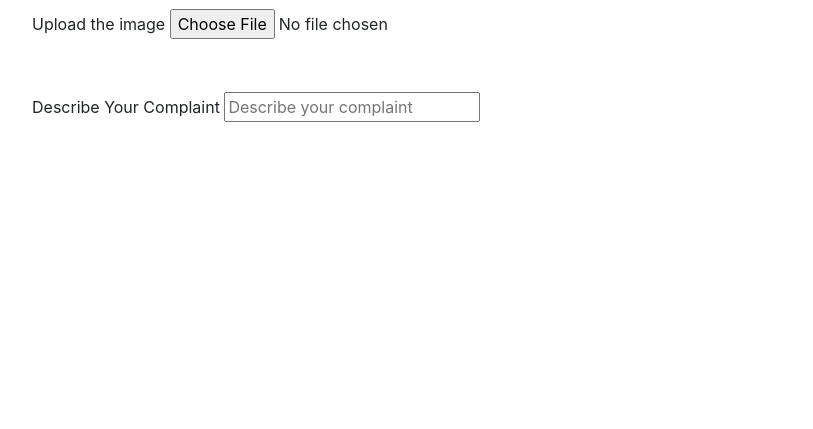
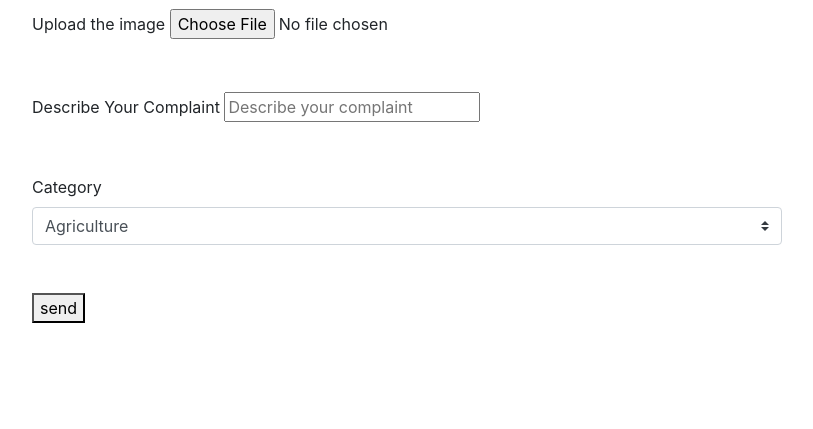
Before and after one commit to ManaliMunot/NM393_Stochastic, a Flask app: template Flask_server/templates/user.html in a window 1280 px wide. Shown: the part 371-800 px from the top of the page, without its empty margins (38-851 px from the left). Run offline with Flask 2, Linux system fonts and the light colour scheme; the template is opened without the code that fills it, so the values that code supplies are empty; some libraries are stand-ins or nearby versions.

Commit message:
user complete

```diff
--- a/Flask_server/templates/user.html
+++ b/Flask_server/templates/user.html
@@ -82,7 +82,33 @@
                     <label>Describe Your Complaint</label>
                   <input type="text" placeholder="Describe your complaint">
                   </div>
+                  <div class="mt-5">
+
+                      <label>Category</label>
+
+
+                    <select class="custom-select">
+                    <option value="0">Agriculture</option>
+                    <option value="1">Forestry</option>
+                    <option value="2">E-governance</option>
+                    <option value="3">Water</option>
+                    <option value="4">Tourism</option>
+                    <option value="5">Urban</option>
+                    <option value="6">Rural</option>
+                    </select>
+
+
+                  </div>
+
+
+
+
+                <div class="mt-5">
+                  <button type="submit">
+                    send
+                  </button>
                 </div>
+              </div>
               </div>
             </form>
           </div>
```
